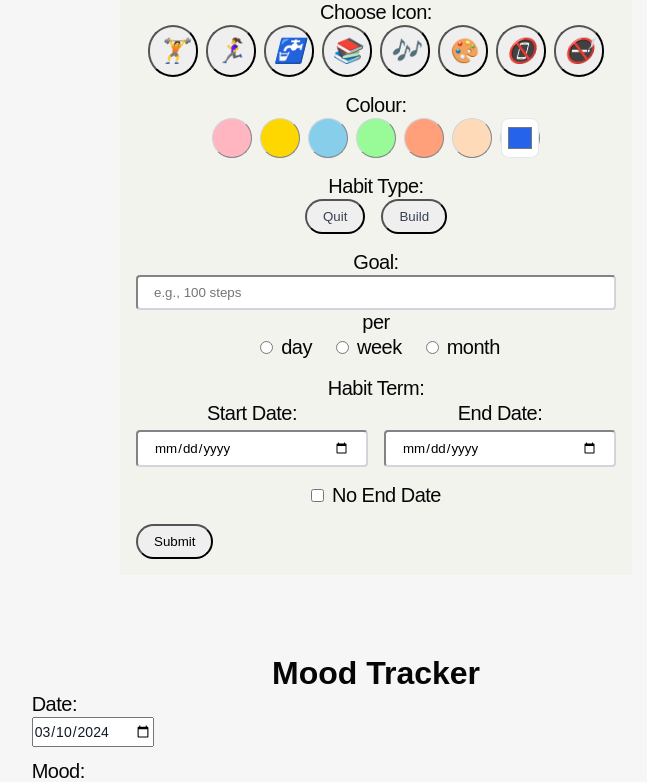
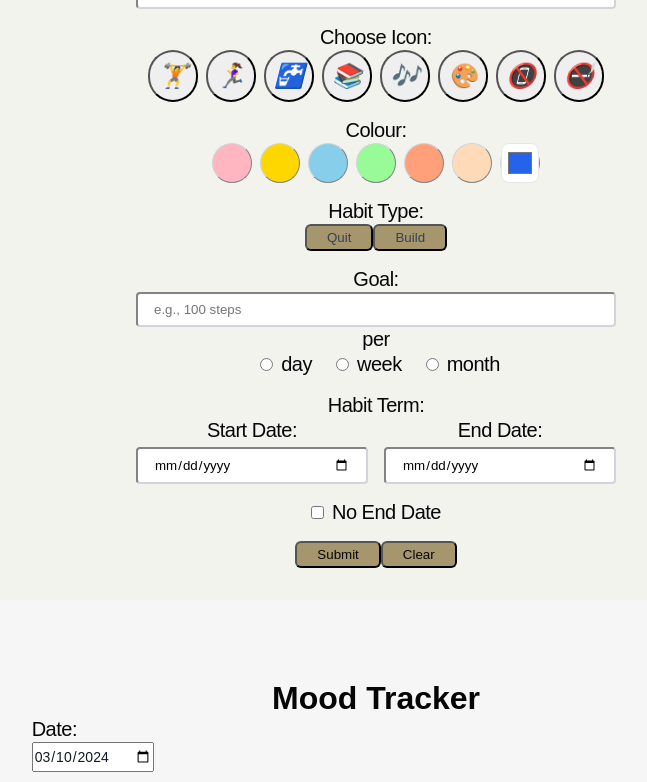
Before and after one commit to thebiggest0/QDS-group-11, a React (Vite) app: page / in a window 1280 px wide. Shown: the part 1672-2454 px from the top of the page, without its empty margins (264-911 px from the left). Built offline with nearby package versions, Linux system fonts and the light colour scheme; no server answers; a web font is replaced by a local one.

Commit message:
ADD section

```diff
--- a/src/form/newCustomHabit.tsx
+++ b/src/form/newCustomHabit.tsx
@@ -33,6 +33,19 @@ const Uncontrolled: React.FC = () => {
   const [selectedIcon, setSelectedIcon] = useState<string>("");
   const [selectedColour, setSelectedColour] = useState<string>("#FF0000");
   const [habitType, setHabitType] = useState<string>("");
+
+  const clearForm = () => {
+    // Clearing form fields using useRef
+    if (habitNameRef.current) habitNameRef.current.value = '';
+    if (habitDescriptionRef.current) habitDescriptionRef.current.value = '';
+    if (habitIconRef.current) habitIconRef.current.value = '';
+    if (habitColourRef.current) setSelectedColour("#FF0000"); // Reset color to default
+    if (habitGoalRef.current) habitGoalRef.current.value = '';
+    if (habitGoalPeriodRef.current) habitGoalPeriodRef.current.value = '';
+    if (habitStartDateRef.current) habitStartDateRef.current.value = '';
+    if (habitEndDateRef.current) habitEndDateRef.current.value = '';
+  };
+
 
   const handleIconClick = (icon: string) => {
     setSelectedIcon(icon);
@@ -80,10 +93,12 @@ const Uncontrolled: React.FC = () => {
   }
 
   return (
+    <section id="form" className="bg-gray-20">
     <form onSubmit={handleSubmit} className="max-w-lg mx-auto p-4 bg-gray-20 p-20 text-xl lg:text-6xl font-light leading-tight tracking-tight text-gray-500">
       <div className="mb-4 text-center ">
         <h2> Make A New Habit </h2>
         <label className="block mb-2">
+          <br></br>
           <p>New Habit Name:</p>
           <input
             ref={habitNameRef}
@@ -152,7 +167,7 @@ const Uncontrolled: React.FC = () => {
       <button className="w-10 h-10 rounded-full border border-gray-300 focus:outline-none flex items-center justify-center"
       onClick={() => {
               if (habitColourRef.current) {
-                habitColourRef.current.click(); // Simulate click on the hidden input
+                habitColourRef.current.click();
               }
             }}> <input type="color" className="p-1 h-10 w-14 block bg-white border border-gray-200 cursor-pointer rounded-lg disabled:opacity-50 disabled:pointer-events-none dark:bg-slate-900 dark:border-gray-700" id="hs-color-input" value="#2563eb" title="Choose your color"></input></button>
         </div>
@@ -165,8 +180,8 @@ const Uncontrolled: React.FC = () => {
           <div className="flex justify-center">
             <button
               type='button'
-              className={`mr-4 px-4 py-2 rounded rounded-full focus:outline-none ${habitType === "quit"
-                  ? "bg-green-500 text-white"
+              className={`rounded-md bg-secondary-500 px-5 py-1 hover:bg-primary-500 hover:text-white no-underline text-gray-500 ${habitType === "quit"
+                  ? "bg-white-500 text-white"
                   : "bg-white-300 text-gray-700"
                 }`}
               onClick={() => handleHabitTypeClick("quit")}
@@ -175,8 +190,8 @@ const Uncontrolled: React.FC = () => {
             </button>
             <button
               type='button'
-              className={`px-4 py-2 rounded rounded-full focus:outline-none ${habitType === "build"
-                  ? "bg-green-500 text-white"
+              className={`rounded-md bg-secondary-500 px-5 py-1 hover:bg-primary-500 hover:text-white no-underline text-gray-500" ${habitType === "build"
+                  ? "bg-white-500 text-white"
                   : "bg-white-300 text-gray-700"
                 }`}
               onClick={() => handleHabitTypeClick("build")}
@@ -266,14 +281,27 @@ const Uncontrolled: React.FC = () => {
           </div>
         </label>
       </div>
-      <button
-        type="submit"
-        className="px-4 py-2 bg-white-500 mr-4 px-4 py-2 rounded rounded-full mx-auto hover:bg-green-600"
-      >
-        Submit
-      </button>
+
+      <div className="mb-4 flex justify-center items-center">
+  <button
+    type="submit"
+    className="rounded-md bg-secondary-500 px-5 py-1 hover:bg-primary-500 hover:text-white no-underline text-gray-500"
+  >
+    Submit
+  </button>
+
+  <button
+  type="button"
+  onClick={clearForm}
+  className="rounded-md bg-secondary-500 px-5 py-1 hover:bg-primary-500 hover:text-white no-underline text-gray-500"
+>
+  Clear
+</button>
+</div>
 
     </form>
+    </section>
+
   );
 };
 
```
